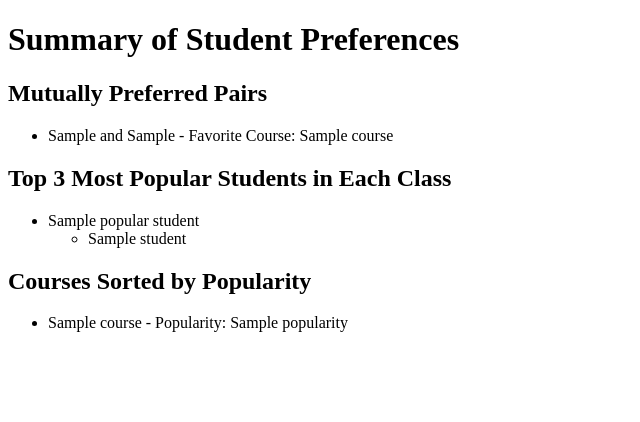
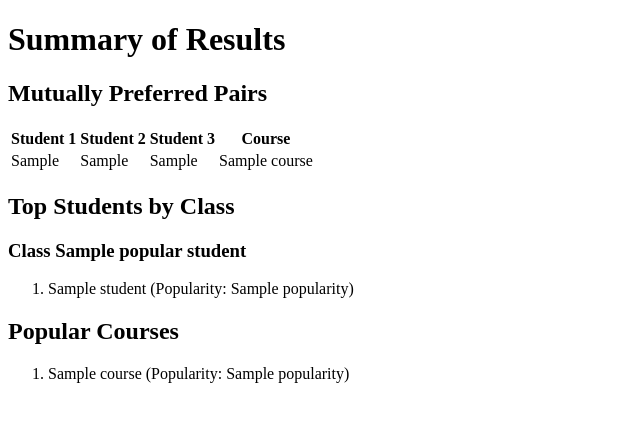
Before and after one commit to ssdqi/Flask-app, a Flask app: template templates/summary.html in a window 1280 px wide. Shown: the top 422 px of the page, without its empty margins (0-640 px from the left). Run offline with Flask 3, Linux system fonts and the light colour scheme; the template is opened without the code that fills it: most values are stand-ins (such as "Sample title", 1, 10 or a date in 2020).

Commit message:
featured

```diff
--- a/app.py
+++ b/app.py
@@ -136,14 +136,72 @@ def fetch_courses_by_popularity():
         return result
 
 
-
 @app.route('/summary')
 def summary():
+    student_id = request.args.get('student_id')
+    teacher_id = request.args.get('teacher_id')
+    course_id = request.args.get('course_id')
+
     pairs = fetch_mutually_preferred_pairs()
     popular_students = fetch_top_students_by_class()
     popular_courses = fetch_courses_by_popularity()
+
     return render_template('summary.html', pairs=pairs, popular_students=popular_students, popular_courses=popular_courses)
 
+
+
+def fetch_top_students_by_class(student_id=None, teacher_id=None, course_id=None):
+    with get_db_connection() as conn:
+        result = {}
+        classes = conn.execute('SELECT DISTINCT class FROM students').fetchall()
+        for class_name in classes:
+            students = conn.execute('''
+            SELECT name, IFNULL(popularity, 0) AS popularity
+            FROM students
+            WHERE class =?
+            ORDER BY popularity DESC
+            LIMIT 3
+            ''', (class_name['class'],)).fetchall()
+            result[class_name['class']] = students
+        return result
+
+def fetch_mutually_preferred_pairs(student_id=None, teacher_id=None, course_id=None):
+    with get_db_connection() as conn:
+        query = '''
+        SELECT student1.name AS student1, student2.name AS student2, courses.name AS course
+        FROM preferences
+        JOIN students AS student1 ON preferences.first_choice_id = student1.id
+        JOIN students AS student2 ON preferences.second_choice_id = student2.id
+        JOIN courses ON preferences.course_id = courses.id
+        WHERE preferences.first_choice_id = preferences.second_choice_id
+        '''
+        params = ()
+
+        if student_id:
+            query += ' AND student1.id =?'
+            params += (student_id,)
+
+        if teacher_id:
+            query += ' AND preferences.teacher_id =?'
+            params += (teacher_id,)
+
+        if course_id:
+            query += ' AND preferences.course_id =?'
+            params += (course_id,)
+
+        result = conn.execute(query, params).fetchall()
+        return result
+
+
+
+def fetch_courses_by_popularity():
+    with get_db_connection() as conn:
+        result = conn.execute('''
+        SELECT name, popularity
+        FROM courses
+        ORDER BY popularity DESC
+        ''').fetchall()
+        return result
 
 @app.route('/questionnaire', methods=['GET', 'POST'])
 def questionnaire():
@@ -191,22 +249,6 @@ def update_db_schema():
         db.commit()
 
 
-def fetch_top_students_by_class():
-    with get_db_connection() as conn:
-        result = {}
-        classes = conn.execute('SELECT DISTINCT class FROM students').fetchall()
-        for class_name in classes:
-            students = conn.execute('''
-            SELECT name, IFNULL(popularity, 0) AS popularity
-            FROM students
-            WHERE class = ?
-            ORDER BY popularity DESC
-            LIMIT 3
-            ''', (class_name['class'],)).fetchall()
-            result[class_name['class']] = students
-        return result
-
-
 if __name__ == '__main__':
     init_db()  # Initialize the database with basic schema
     update_db_schema()  # Update the database schema to add new fields
--- a/templates/summary.html
+++ b/templates/summary.html
@@ -1,36 +1,62 @@
 <!DOCTYPE html>
-<html>
+<html lang="en">
 <head>
-    <title>Summary</title>
+    <title>Summary of Results</title>
+    <script>
+        function logPairs() {
+            {% for pair in pairs %}
+                var pairDict = {
+                    student1: "{{ pair.student1 }}",
+                    student2: "{{ pair.student2 }}",
+                    course: "{{ pair.course }}"
+                };
+                console.log(JSON.stringify(pairDict));
+            {% endfor %}
+        }
+        window.onload = logPairs;
+    </script>
+
 </head>
 <body>
-    <h1>Summary of Student Preferences</h1>
+    <h1>Summary of Results</h1>
 
     <h2>Mutually Preferred Pairs</h2>
-    <ul>
+    <table>
+        <thead>
+            <tr>
+                <th>Student 1</th>
+                <th>Student 2</th>
+                <th>Student 3</th>
+                <th>Course</th>
+            </tr>
+        </thead>
+        <tbody>
             {% for pair in pairs %}
-            <li>{{ pair.student1 }} and {{ pair.student2 }} - Favorite Course: {{ pair.course }}</li>
+            <tr>
+                <td>{{ pair.student1 }}</td>
+                <td>{{ pair.student2 }}</td>
+                <td>{{ pair.student3 }}</td>
+                <td>{{ pair.course }}</td>
+            </tr>
             {% endfor %}
-    </ul>
+        </tbody>
+    </table>
 
-    <h2>Top 3 Most Popular Students in Each Class</h2>
-    <ul>
+    <h2>Top Students by Class</h2>
     {% for class_name, students in popular_students.items() %}
-            <li>{{ class_name }}
-                <ul>
+    <h3>Class {{ class_name }}</h3>
+    <ol>
         {% for student in students %}
-                        <li>{{ student.name }}</li>
+        <li>{{ student.name }} (Popularity: {{ student.popularity }})</li>
         {% endfor %}
-                </ul>
-            </li>
+    </ol>
     {% endfor %}
-    </ul>
 
-    <h2>Courses Sorted by Popularity</h2>
-    <ul>
+    <h2>Popular Courses</h2>
+    <ol>
         {% for course in popular_courses %}
-            <li>{{ course.name }} - Popularity: {{ course.popularity }}</li>
+        <li>{{ course.name }} (Popularity: {{ course.popularity }})</li>
         {% endfor %}
-    </ul>
+    </ol>
 </body>
 </html>
```
Also changed, not shown: database.db. Lines whose indentation alone changed are shown as unchanged.
